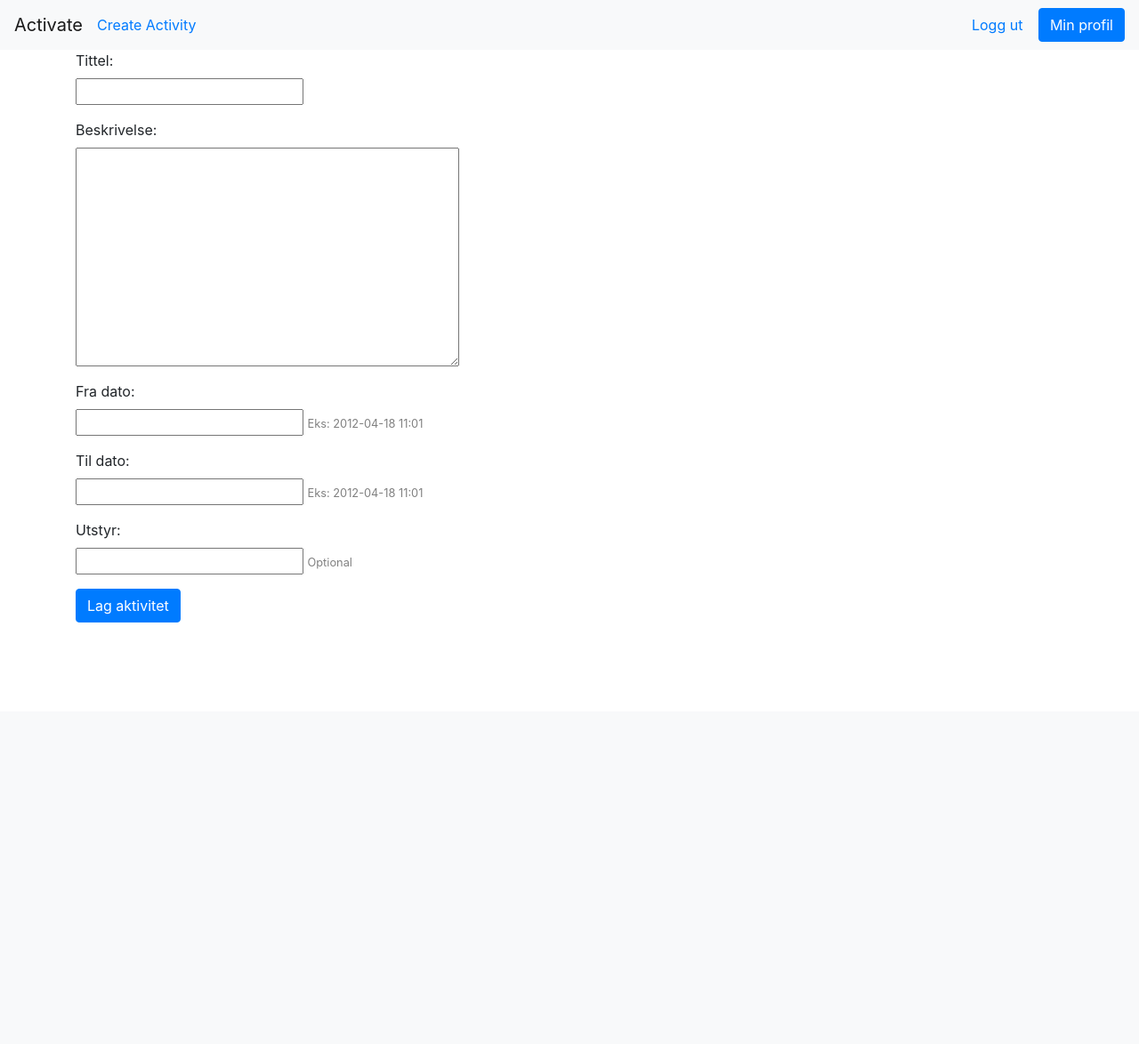
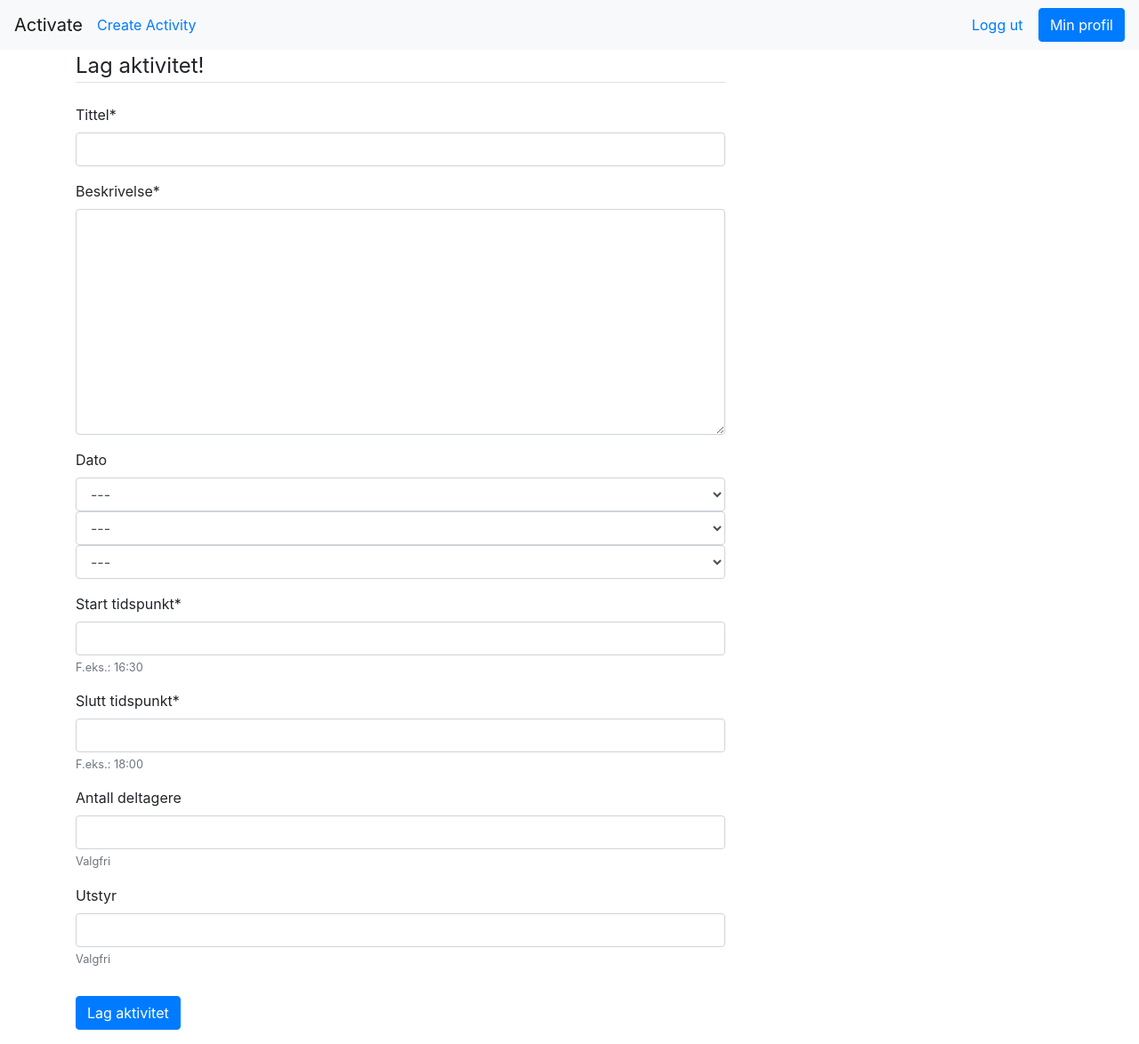
Before and after one commit to akselkb/TDT4140-Programvareutvikling-Gruppe59, a Django app: page /create/ in a window 1280 px wide. Shown: the whole page at 89% size. Before the commit the page ends 800 px from the top, so only its background shows below. Run offline with Django 3.2, Linux system fonts and the light colour scheme; the visitor is signed in with stand-in values (Sample User, id 1); some libraries are stand-ins or nearby versions.

Commit message:
fix: fix activity to use 'date', 'time from' and 'time to'

```diff
--- a/activate/events/forms.py
+++ b/activate/events/forms.py
@@ -1,4 +1,5 @@
 from django import forms
+import datetime
 
 from events.models import Activity
 
@@ -6,10 +7,16 @@ from events.models import Activity
 class CreateActivityForm(forms.ModelForm):
     title = forms.CharField(label='Tittel', max_length=200)
     text = forms.CharField(label='Beskrivelse', widget=forms.Textarea())
-    date_from = forms.DateTimeField(label='Fra dato', help_text='Eks: 2012-04-18 11:01')
-    date_to = forms.DateTimeField(label='Til dato', help_text='Eks: 2012-04-18 11:01')
-    gear = forms.CharField(label='Utstyr', max_length=200, required=False, help_text='Optional')
+    date = forms.DateField(label='Dato',
+                           widget=forms.SelectDateWidget
+                           (years=[x for x in range(datetime.datetime.now().year, datetime.datetime.now().year + 2)]),
+                           required=False)
+    time_from = forms.TimeField(label='Start tidspunkt', help_text='F.eks.: 16:30')
+    time_to = forms.TimeField(label='Slutt tidspunkt', help_text='F.eks.: 18:00')
+
+    max_participants = forms.IntegerField(label='Antall deltagere', required=False, help_text='Valgfri')
+    gear = forms.CharField(label='Utstyr', max_length=200, required=False, help_text='Valgfri')
 
     class Meta:
         model = Activity
-        fields = ('title', 'text', 'date_from', 'date_to', 'gear')
+        fields = ('title', 'text', 'date', 'time_from', 'time_to', 'max_participants', 'gear')
--- a/activate/events/models.py
+++ b/activate/events/models.py
@@ -1,3 +1,5 @@
+import datetime
+
 from django.conf import settings
 from django.contrib.auth.models import User
 from django.db import models
@@ -13,13 +15,13 @@ class Activity(models.Model):
     # CASCADE: If the user gets deleted, the corresponding activities will also be deleted
     responsible = models.ForeignKey(User, on_delete=models.CASCADE, related_name='%(app_label)s_%(class)s_responsible')
 
-    date_from = models.DateTimeField(verbose_name="fra dato")
-    date_to = models.DateTimeField(verbose_name="til dato")
+    date = models.DateField(verbose_name="fra dato", default=datetime.date.today, blank=True)
+    time_from = models.TimeField(verbose_name="time from", default=timezone.now, blank=True)
+    time_to = models.TimeField(verbose_name="time to", default=2, blank=True)
 
     gear = models.CharField(max_length=200, verbose_name="utstyr", default='')
 
     max_participants = models.IntegerField(default=0, verbose_name='maks_deltagere')
-
     registered_users = models.ManyToManyField(User, blank=True, verbose_name='påmeldte brukere',
                                               related_name='%(app_label)s_%(class)s_registered')
 
--- a/activate/events/templates/events/activity_create.html
+++ b/activate/events/templates/events/activity_create.html
@@ -1,10 +1,11 @@
 {% extends 'base.html' %}
 {% load static %}
+{% load crispy_forms_tags %}
 
 {% block content %}
     <form method="POST">
         {% csrf_token %}
-        {% for field in form %}
+        <!--{% for field in form %}
             <div class="form-group">
                 {{ field.label_tag }}<br>
                 {{ field }}
@@ -15,7 +16,11 @@
                     <p style="color: red">{{ error }}</p>
                 {% endfor %}
             </div>
-        {% endfor %}
+        {% endfor %}-->
+        <fieldset class="form-group">
+            <legend class="border-bottom mb-4">Lag aktivitet!</legend>
+            {{ form|crispy }}
+        </fieldset>
         <input type="submit" class="btn btn-primary" value="Lag aktivitet">
     </form>
 {% endblock content %}
--- a/activate/events/templates/events/activity_detail_view.html
+++ b/activate/events/templates/events/activity_detail_view.html
@@ -9,12 +9,10 @@
             </div>
             <div class="d-flex flex-column w-600" style="float:right;">
                 <h2>{{ activity.title }}</h2>
-                <h5 class="text-muted mb-2">{{ activity.date_from }} - {{ activity.date_to.time }}</h5>
+                <h5 class="text-muted mb-2">{{ activity.date }}, fra {{ activity.time_from}} til {{ activity.time_to }}.</h5>
                 <p>{{ activity.text|linebreaksbr }}</p>
                 <div>
-                    <h8 class="font-weight-bold mb-auto">
-                        Utstyr: <h8 class="text-muted mb-2">{{ activity.gear|default:"Ingen utstyr nødvendig"}}</h8>
-                    </h8>
+                    <div class="font-weight-bold mb-auto">Utstyr: <random-tag class="text-muted mb-2">{{ activity.gear|default:"Ingen utstyr nødvendig"}}</random-tag></div>
                 </div>
 
 
--- a/activate/events/templates/events/activity_list.html
+++ b/activate/events/templates/events/activity_list.html
@@ -11,7 +11,7 @@
                   </div>
                   <div class="d-flex flex-column w-100 ">
                       <a href="{{ activity.id }}/"><h4 class="mb-1">{{ activity.title }}</h4></a>
-                      <small class="text-muted mb-2">{{ activity.date_from }}</small>
+                      <small class="text-muted mb-2">{{ activity.date }}, fra {{ activity.time_from}} til {{ activity.time_to }}.</small>
                       <p class="mb-2 text-truncate">{{ activity.text|linebreaksbr }}</p>
                       <div class="row">
                           <div class="col">Antall plasser: {{ activity.max_participants }}</div>
```
Also changed, not shown: activate/events/migrations/0001_initial.py (added).
